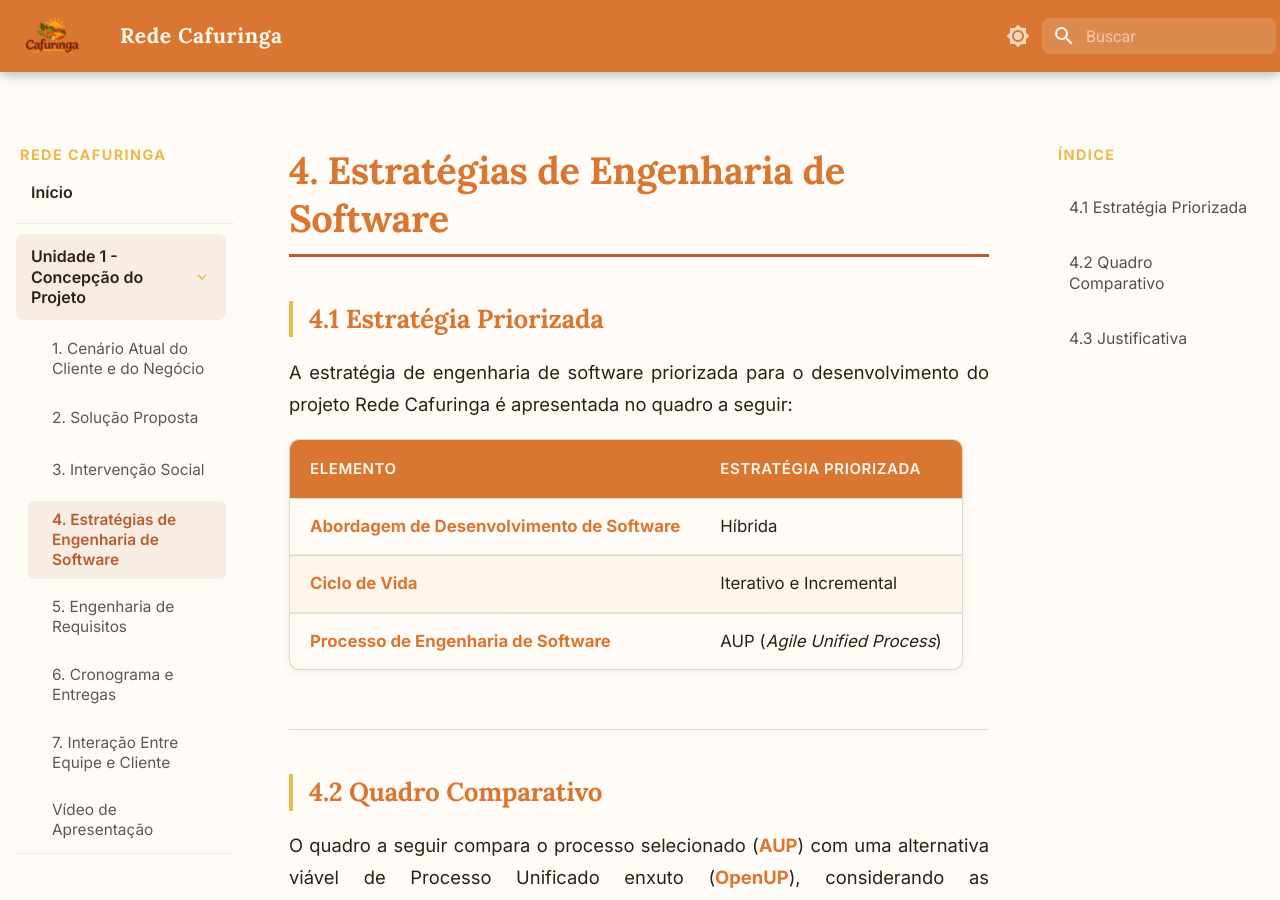
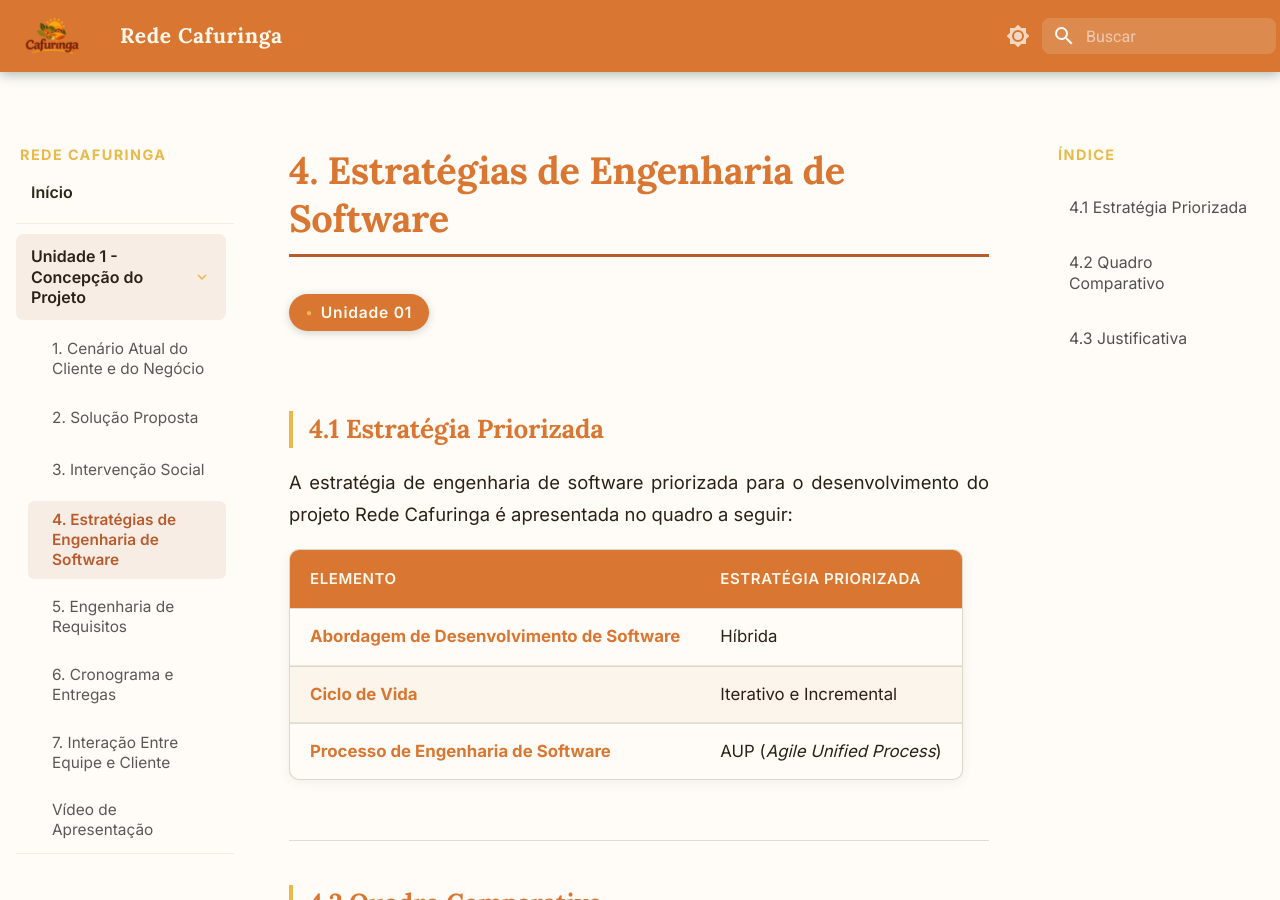
Before and after one commit to mdsreq-fga-unb/REQ-2026.2-T02-RedeCafuringa, an MkDocs documentation site: the page built from docs/unidade1/estrategias.md, in a window 1280 px wide and 900 px high. Built offline with MkDocs 1.6.1 and Material for MkDocs 9.7.7, drawn with Linux system fonts in a browser that asks for light colours.

Commit message:
style: adiciona badge de versão ao início do documento de estratégias

```diff
--- a/docs/unidade1/estrategias.md
+++ b/docs/unidade1/estrategias.md
@@ -1,5 +1,6 @@
 # 4. Estratégias de Engenharia de Software
 
+<span class="version-badge">Unidade 01</span>
 
 ## 4.1 Estratégia Priorizada
 
```
